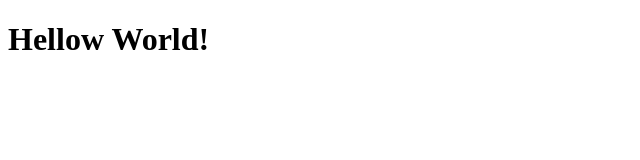
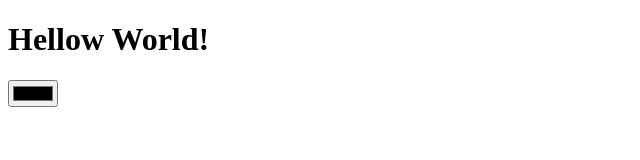
Before and after one commit to falsss24/pembelajaran-git-dan-github, a plain HTML site: page index.html in a window 1280 px wide. Shown: the whole page, without its empty margins (0-640 px from the left). Drawn offline with Linux system fonts and the light colour scheme.

Commit message:
meambahkan_inputcolor

```diff
--- a/index.html
+++ b/index.html
@@ -7,5 +7,6 @@
 </head>
 <body>
     <h1>Hellow World!</h1>
+    <input type="color" id="color"><label for="color"></label>
 </body>
 </html>
```
